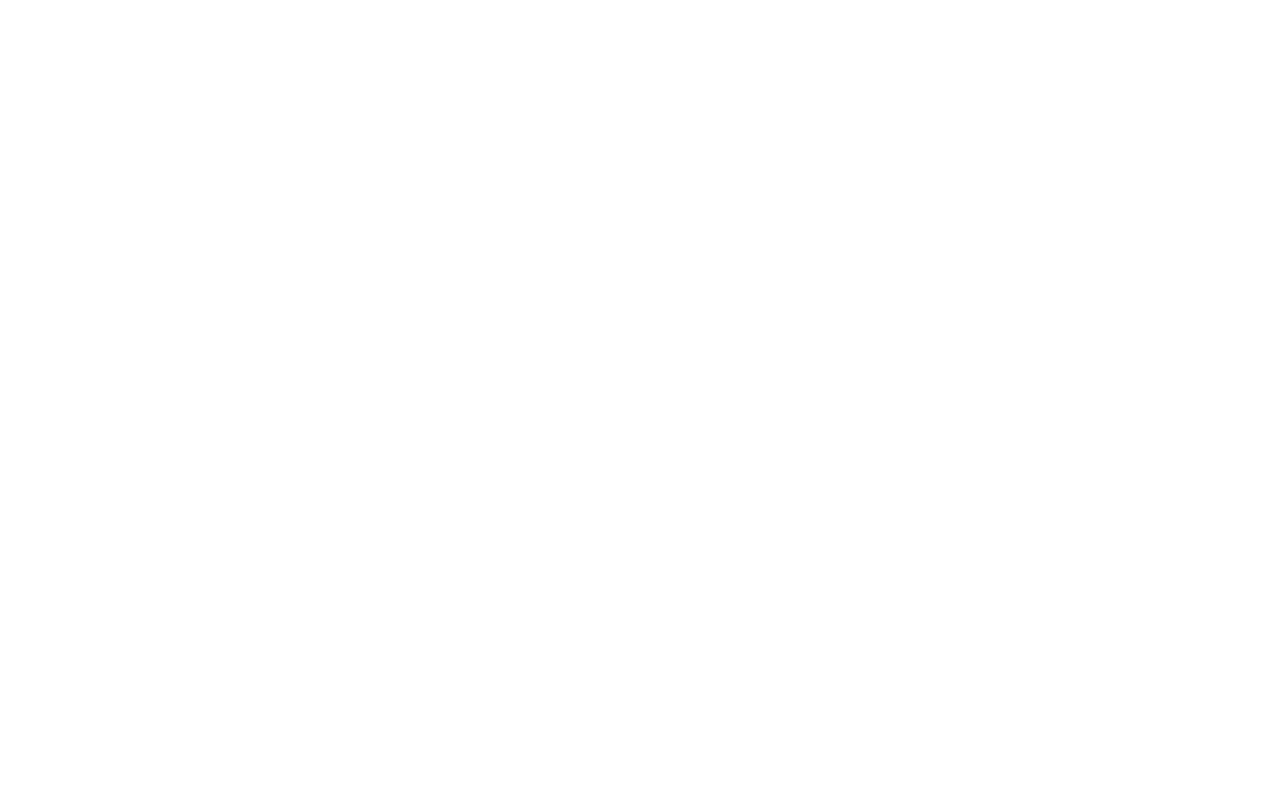
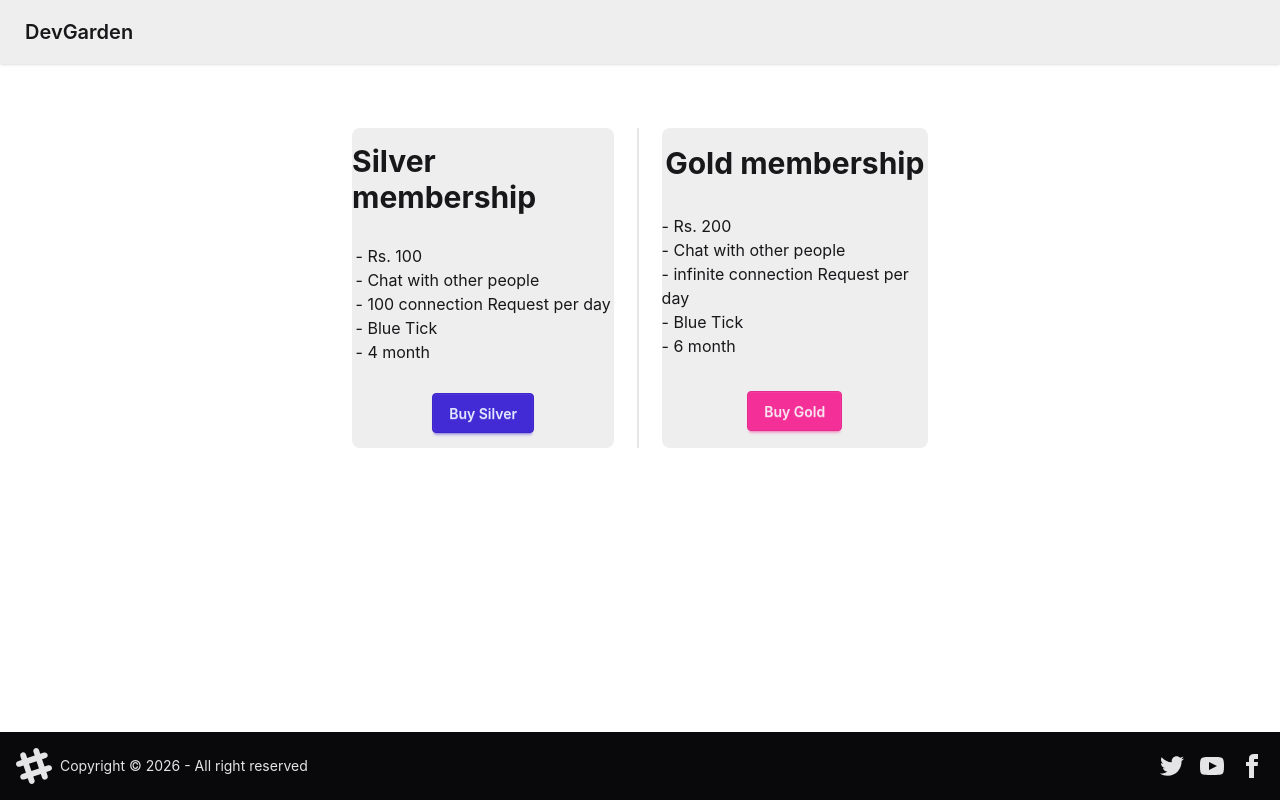
Before and after one commit to vijaykarena/devGarden-web, a React (Vite) app: page /subscription in a window 1280 px wide. Before the commit this address had no page. Built offline with nearby package versions, Linux system fonts and the light colour scheme; no server answers.

Commit message:
Payment Gateway Integration ft. Razorpay

```diff
--- a/index.html
+++ b/index.html
@@ -5,6 +5,7 @@
     <link rel="icon" type="image/svg+xml" href="/favicon.svg" />
     <meta name="viewport" content="width=device-width, initial-scale=1.0" />
     <title>devgarden-web</title>
+     <script src="https://checkout.razorpay.com/v1/checkout.js"></script>
   </head>
   <body>
     <div id="root"></div>
--- a/src/App.jsx
+++ b/src/App.jsx
@@ -7,6 +7,7 @@
 import Profile from "./pages/Profile";
 import Connections from "./pages/Connections";
 import Requests from "./pages/Requests";
+import Subscription from "./pages/Subscription";
 
 function App() {
   return (
@@ -18,7 +19,8 @@
             <Route path="/login" element={<Login />} />
             <Route path="/profile" element={<Profile />} />
             <Route path="/connections" element={<Connections />} />
-              <Route path="/requests" element={<Requests />} />
+            <Route path="/requests" element={<Requests />} />
+            <Route path="/subscription" element={<Subscription />} />
           </Route>
         </Routes>
       </BrowserRouter>
--- a/src/Components/Header.jsx
+++ b/src/Components/Header.jsx
@@ -60,6 +60,9 @@
                   <Link to="/requests">Requests</Link>
                 </li>
                 <li>
+                  <Link to="/subscription">Subscription</Link>
+                </li>
+                <li>
                   <span onClick={logoutHandler}>Logout</span>
                 </li>
               </ul>
--- /dev/null
+++ b/src/pages/Subscription.jsx
@@ -0,0 +1,105 @@
+import axios from "axios";
+import { BASE_URL } from "../utils/constants";
+import { useEffect, useState } from "react";
+
+const Subscription = () => {
+  const [isUserPremium, setIsUserPremium] = useState(false);
+
+  const verifyPremiumUser = async () => {
+    const res = await axios.get(BASE_URL + "/premium/verify", {
+      withCredentials: true,
+    });
+
+    if (res.data.isPremium) {
+      setIsUserPremium(true);
+    }
+  };
+
+  useEffect(() => {
+    verifyPremiumUser();
+  }, []);
+
+  const buyHandler = async (type) => {
+    try {
+      const order = await axios.post(
+        BASE_URL + "/payment/create",
+        { membershipType: type },
+        { withCredentials: true },
+      );
+
+      // with order, we have to open razorpay dialog box
+      const { keyId, amount, currency, notes, orderId } = order.data;
+
+      const options = {
+        key: keyId,
+        amount,
+        currency,
+        name: "Dev Garden",
+        description: "Connect to other developers",
+        order_id: orderId,
+        prefill: {
+          name: notes.firstName + " " + notes.lastName,
+          email: notes.emailId,
+          contact: "9999999999",
+        },
+        theme: {
+          color: "#F37254",
+        },
+        handler: verifyPremiumUser,
+      };
+
+      const rzp = new window.Razorpay(options);
+      rzp.open();
+    } catch (err) {
+      console.error(err);
+    }
+  };
+
+  return isUserPremium ? (
+    <div className="flex justify-center m-16">
+      <div className="card bg-base-300 rounded-box grid h-80 grow place-items-center">
+        <h1 className="font-bold text-3xl">You are a premium user!</h1>
+      </div>
+    </div>
+  ) : (
+    <div className="flex justify-center m-16">
+      <div className="flex w-1/2 flex-col lg:flex-row">
+        <div className="card bg-base-300 rounded-box grid h-80 grow place-items-center">
+          <h1 className="font-bold text-3xl">Silver membership</h1>
+          <ul>
+            <li> - Rs. 100</li>
+            <li> - Chat with other people</li>
+            <li> - 100 connection Request per day</li>
+            <li> - Blue Tick</li>
+            <li> - 4 month</li>
+          </ul>
+          <button
+            onClick={() => buyHandler("silver")}
+            className="btn btn-primary"
+          >
+            Buy Silver
+          </button>
+        </div>
+        <div className="divider lg:divider-horizontal"></div>
+        <div className="card bg-base-300 rounded-box grid h-80 grow place-items-center">
+          <h1 className="font-bold text-3xl">Gold membership</h1>
+          <ul>
+            <li> - Rs. 200</li>
+            <li> - Chat with other people</li>
+            <li> - infinite connection Request per day</li>
+            <li> - Blue Tick</li>
+            <li> - 6 month</li>
+          </ul>
+          <button
+            onClick={() => buyHandler("gold")}
+            className="btn btn-secondary"
+          >
+            Buy Gold
+          </button>
+        </div>
+      </div>
+    </div>
+  );
+};
+
+export default Subscription;
```
